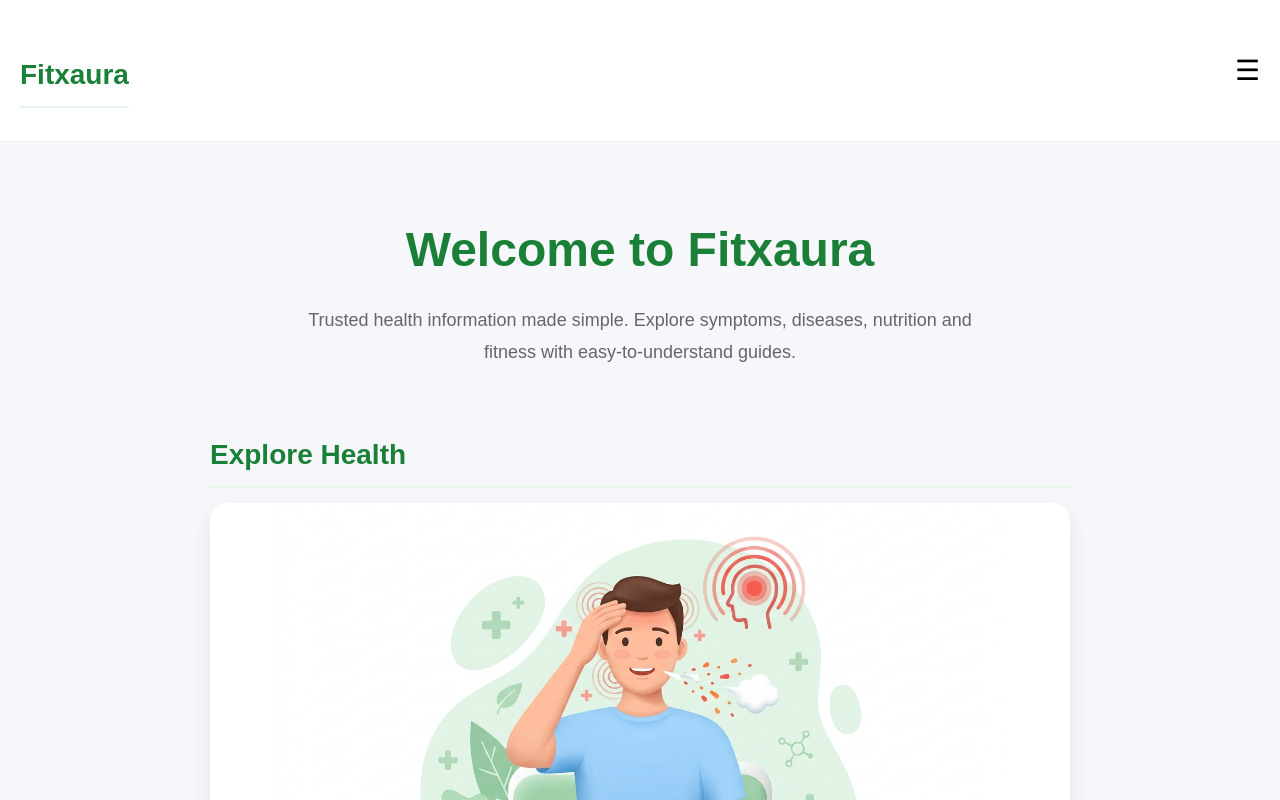
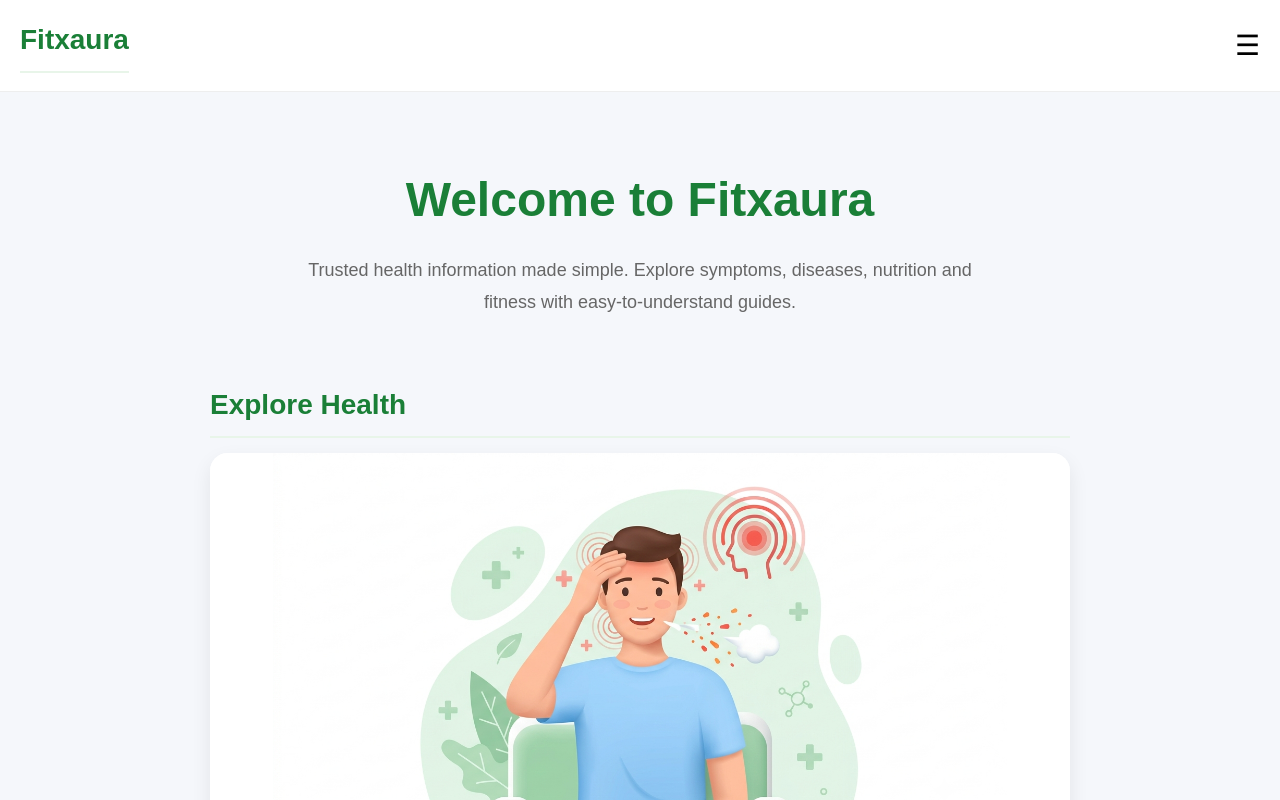
Before and after one commit to sonu2819/Fitxaura, a Next.js app: page / in a window 1280 px wide. Shown: the top 800 px of the page. Built offline with nearby package versions, Linux system fonts and the light colour scheme.

Commit message:
fix home link

```diff
--- a/app/components/Navbar.jsx
+++ b/app/components/Navbar.jsx
@@ -1,13 +1,16 @@
 "use client";
 
 import { useState } from "react";
+import Link from "next/link";
 
 export default function Navbar() {
   const [open, setOpen] = useState(false);
 
   return (
     <nav className="navbar">
-      <h2>Fitxaura</h2>
+      <Link href="/" className="logo">
+        <h2>Fitxaura</h2>
+      </Link>
 
       <button
         className="hamburger"
@@ -18,13 +21,12 @@ export default function Navbar() {
 
       {open && (
         <div className="links">
-          <a href="/">Home</a>
-          <a href="/about">About</a>
-          <a href="/contact">Contact</a>
-          <a href="/faq">FAQ</a>
-          <a href="/privacy-policy">Privacy Policy</a>
-          <a href="/terms">Terms & Conditions</a>
-          <a href="/disclaimer">Medical Disclaimer</a>
+          <Link href="/">Home</Link>
+          <Link href="/about">About</Link>
+          <Link href="/contact">Contact</Link>
+          <Link href="/faq">FAQ</Link>
+          <Link href="/privacy-policy">Privacy Policy</Link>
+          <Link href="/disclaimer">Medical Disclaimer</Link>
         </div>
       )}
     </nav>
--- a/app/globals.css
+++ b/app/globals.css
@@ -316,3 +316,12 @@ h3 {
   margin: 15px 0 10px;
   font-weight: 600;
 }
+
+.logo {
+  text-decoration: none;
+  color: inherit;
+}
+
+.logo h2 {
+  margin: 0;
+}
```
